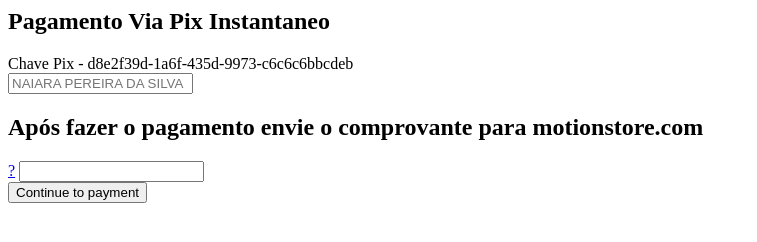
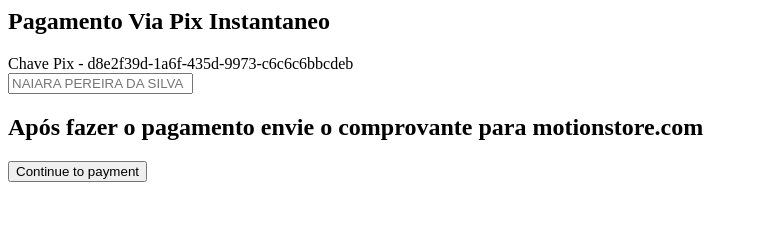
Before and after one commit to minezinxq/compra-mixxz, a plain HTML site: page index.html in a window 1280 px wide. Shown: the whole page, without its empty margins (0-757 px from the left). Drawn offline with Linux system fonts and the light colour scheme.

Commit message:
Update index.html

```diff
--- a/index.html
+++ b/index.html
@@ -16,11 +16,7 @@
                 <h1>
                 Após fazer o pagamento envie o comprovante para motionstore.com
             </h1>
-                    </div>
-                    <div class="input-item csv">
-                        <label for="csv"></label><a href="#what">?</a>
-                        <input type="text" class="csv">
-                    </div>
+
                 </div>
                 <div class="grup submit-group">
                     <span class="arrow"></span>
```
